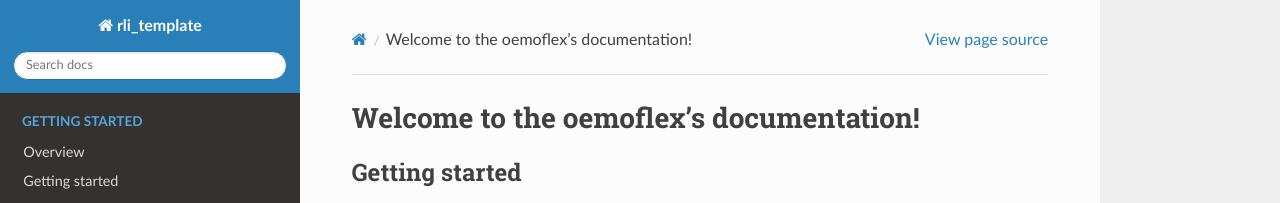
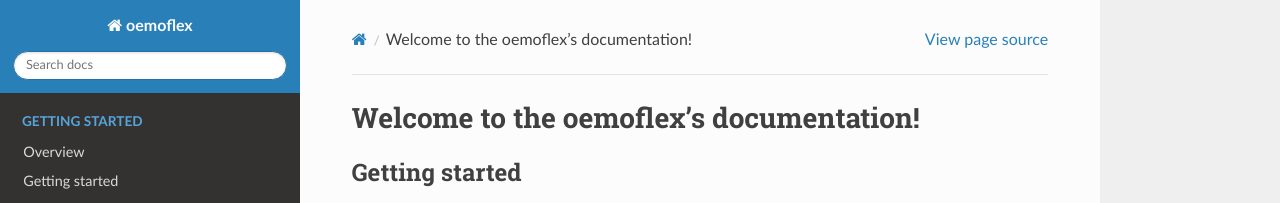
Before and after one commit to rl-institut/oemoflex, a Sphinx documentation site: the page built from docs/index.rst, in a window 1280 px wide. Shown: the top 203 px of the page. Built offline with Sphinx 7.4.7 and the Read the Docs theme 2.0.0, drawn with Linux system fonts in a browser that asks for light colours.

Commit message:
Update conf.py

```diff
--- a/docs/conf.py
+++ b/docs/conf.py
@@ -17,7 +17,7 @@ sys.path.insert(0, os.path.abspath('..'))
 
 # -- Project information -----------------------------------------------------
 
-project = 'rli_template'
+project = 'oemoflex'
 copyright = '2020, Reiner Lemoine Institut'
 author = 'Reiner Lemoine Institut'
 
```
